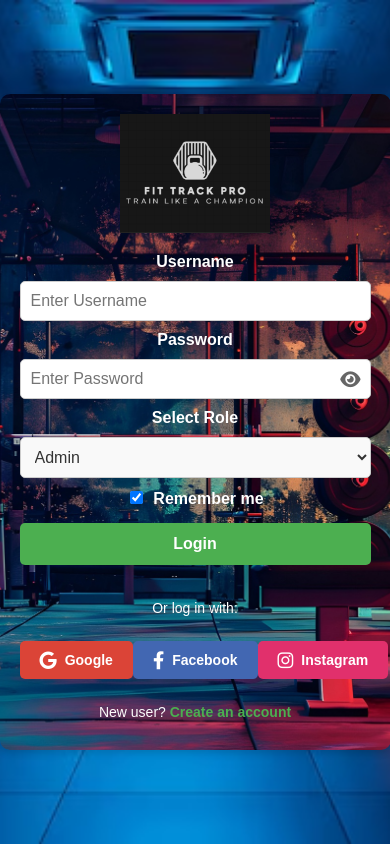
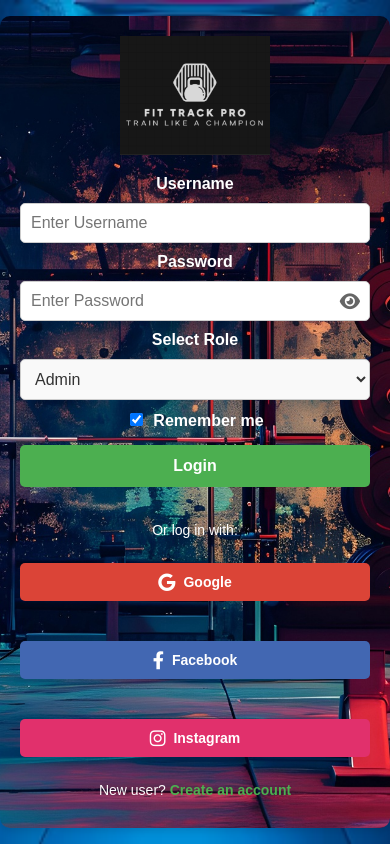
Before and after one commit to tannuup123/Gym-Managment-System-website, a plain HTML site: page index.html in a window 390 px wide. Drawn offline with Linux system fonts and the light colour scheme.

Commit message:
Update style_login.css
adjust social media login buttons according to responsive design for mobile.

```diff
--- a/style_login.css
+++ b/style_login.css
@@ -192,3 +192,13 @@ p {
     padding: 20px;
   }
 }
+ .social-buttons {
+    flex-direction: column; /* Stack buttons vertically */
+    gap: 10px; /* Add spacing between buttons */
+  }
+
+  .social-buttons button {
+    width: 100%; /* Make buttons full-width */
+    justify-content: center; /* Center align the content */
+  }
+}
```
